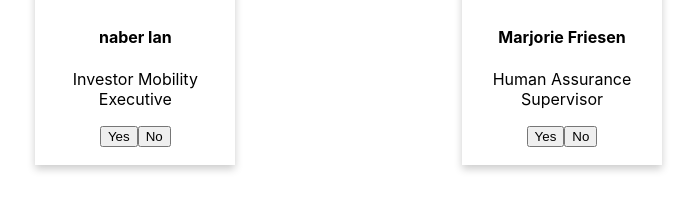
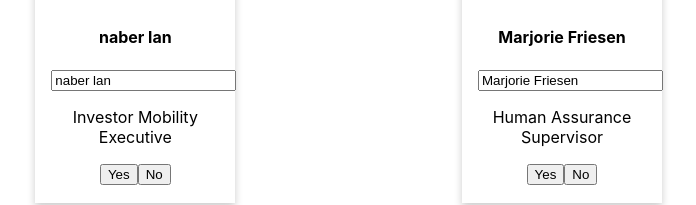
Before and after one commit to NedimRamicevic/first-steps, a React (Create React App) app: page / in a window 1280 px wide. Shown: the part 150-355 px from the top of the page, without its empty margins (78-774 px from the left). Built offline with nearby package versions, Linux system fonts and the light colour scheme.

Commit message:
2waybind

```diff
--- a/src/App.js
+++ b/src/App.js
@@ -16,12 +16,14 @@ function App() {
   function setNewName() {
     setName(`${faker.name.firstName()} ${faker.name.lastName()}`);
   }
+  const chaneInput = (name) => setName(name.target.value);
   return (
     <div className="App">
       <Card
         name={name}
         title={faker.name.jobTitle()}
         img={faker.image.avatar()}
+        onChangeInput={chaneInput}
       >
         {btns}
       </Card>
--- a/src/Card.js
+++ b/src/Card.js
@@ -1,21 +1,21 @@
 import React from "react";
 import "./App.css";
-
 
 const Card = (props) => {
   console.log(props);
   return (
     <div>
       <div className="card">
-        <img
-          src={props.img}
-          alt="Avatar"
-          style={{ width: "100%" }}
-        ></img>
+        <img src={props.img} alt="Avatar" style={{ width: "100%" }}></img>
         <div className="container">
           <h4>
             <b>{props.name}</b>
           </h4>
+          <input
+            type="text"
+            onChange={props.onChangeInput}
+            value={props.name}
+          ></input>
           <p>{props.title}</p>
           <p>{props.children}</p>
         </div>
```
